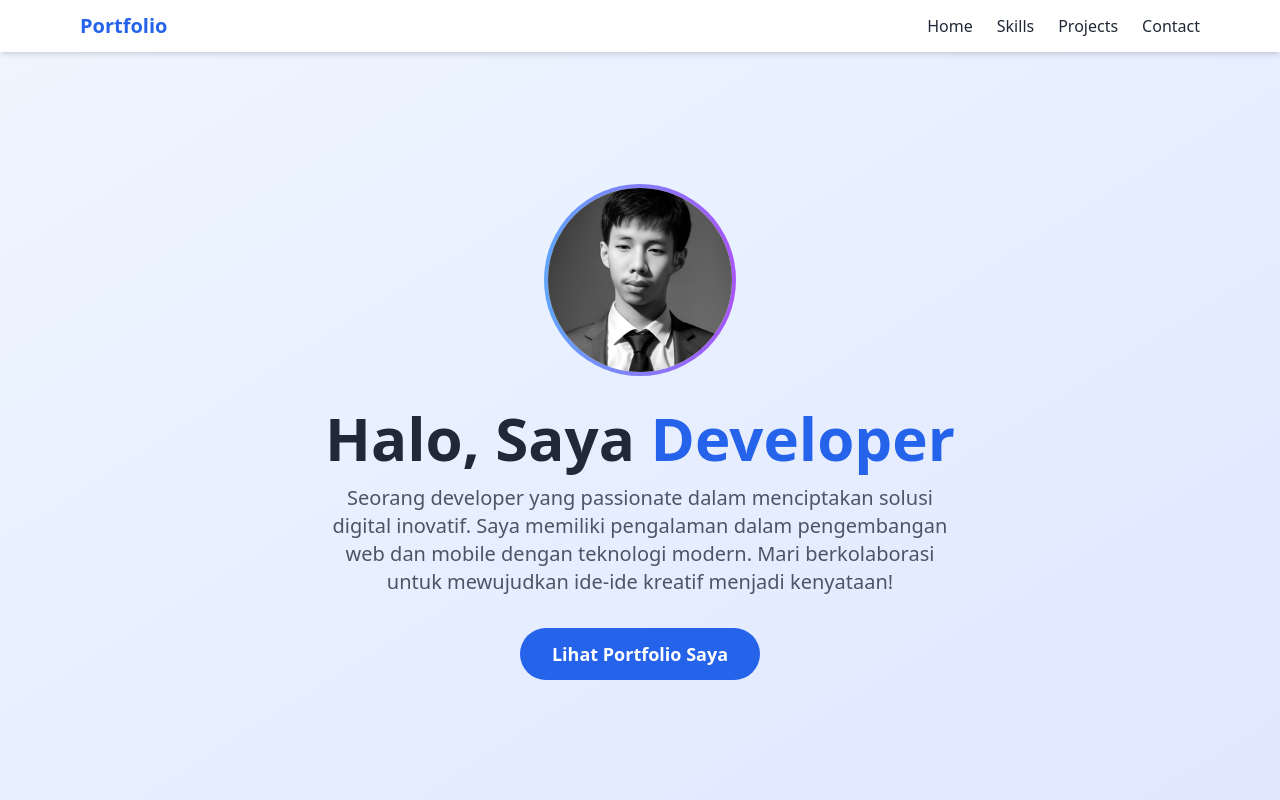
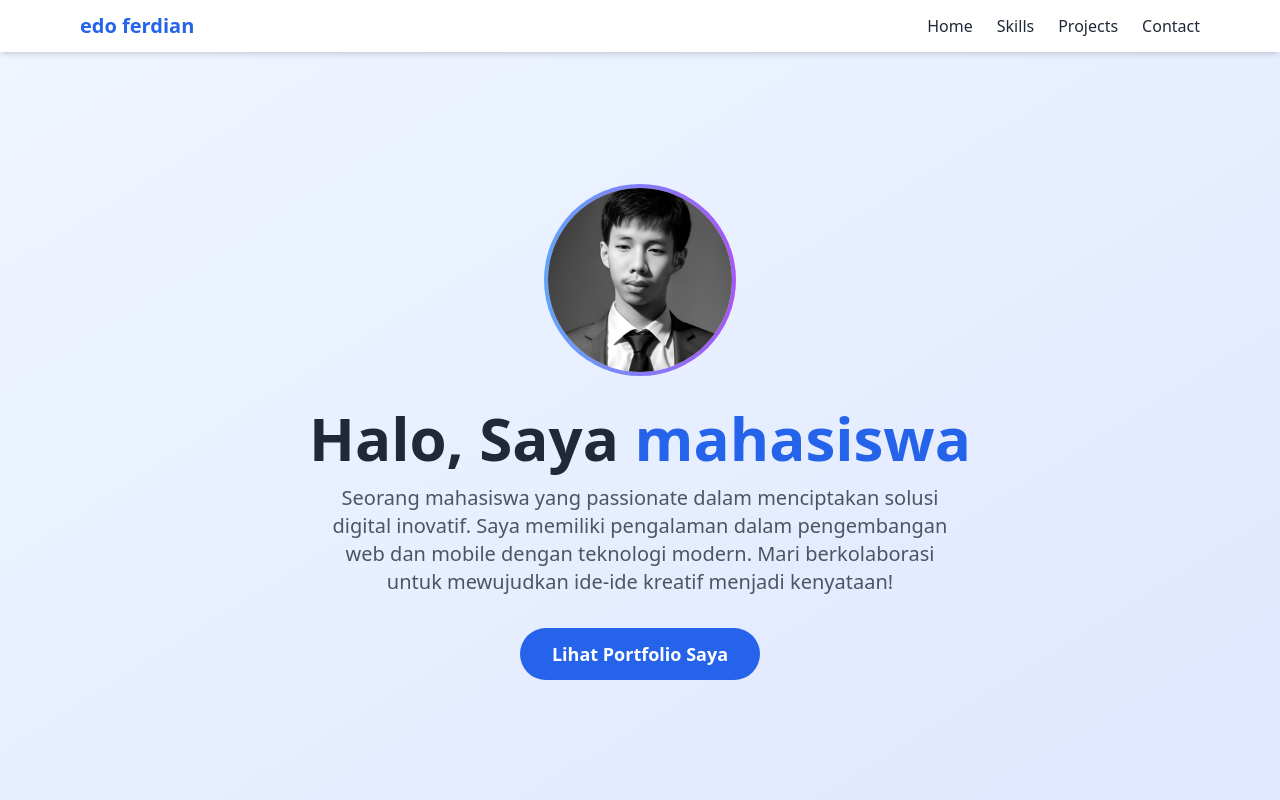
Before and after one commit to 19231170/my_portfolio.github.io, a plain HTML site: page index.html in a window 1280 px wide. Shown: the top 800 px of the page. Drawn offline with nearby package versions, Linux system fonts and the light colour scheme.

Commit message:
Update index.html

```diff
--- a/index.html
+++ b/index.html
@@ -42,7 +42,7 @@
     <nav class="fixed top-0 w-full bg-white shadow-md z-50">
         <div class="max-w-6xl mx-auto px-4 py-3">
             <div class="flex justify-between items-center">
-                <h1 class="text-xl font-bold text-blue-600">Portfolio</h1>
+                <h1 class="text-xl font-bold text-blue-600">edo ferdian</h1>
                 <div class="hidden md:flex space-x-6">
                     <a href="#hero" class="nav-link cursor-pointer">Home</a>
                     <a href="#skills" class="nav-link cursor-pointer">Skills</a>
@@ -77,10 +77,10 @@
             </div>
 
             <h1 class="text-4xl md:text-6xl font-bold text-gray-800 mb-4">
-                Halo, Saya <span class="text-blue-600">Developer</span>
+                Halo, Saya <span class="text-blue-600">mahasiswa</span>
             </h1>
             <p class="text-lg md:text-xl text-gray-600 max-w-2xl mx-auto mb-8 px-4">
-                Seorang developer yang passionate dalam menciptakan solusi digital inovatif.
+                Seorang mahasiswa yang passionate dalam menciptakan solusi digital inovatif.
                 Saya memiliki pengalaman dalam pengembangan web dan mobile dengan teknologi modern.
                 Mari berkolaborasi untuk mewujudkan ide-ide kreatif menjadi kenyataan!
             </p>
@@ -216,7 +216,7 @@
                             <svg class="w-6 h-6 text-blue-600 mr-3" fill="currentColor" viewBox="0 0 24 24">
                                 <path d="M20 4H4c-1.1 0-1.99.9-1.99 2L2 18c0 1.1.9 2 2 2h16c1.1 0 2-.9 2-2V6c0-1.1-.9-2-2-2zm0 4l-8 5-8-5V6l8 5 8-5v2z"/>
                             </svg>
-                            <span>ferdianedo44@gmail.com/span>
+                            <span>ferdianedo44@gmail.com</span>
                         </div>
                         <div class="flex items-center">
                             <svg class="w-6 h-6 text-blue-600 mr-3" fill="currentColor" viewBox="0 0 24 24">
```
